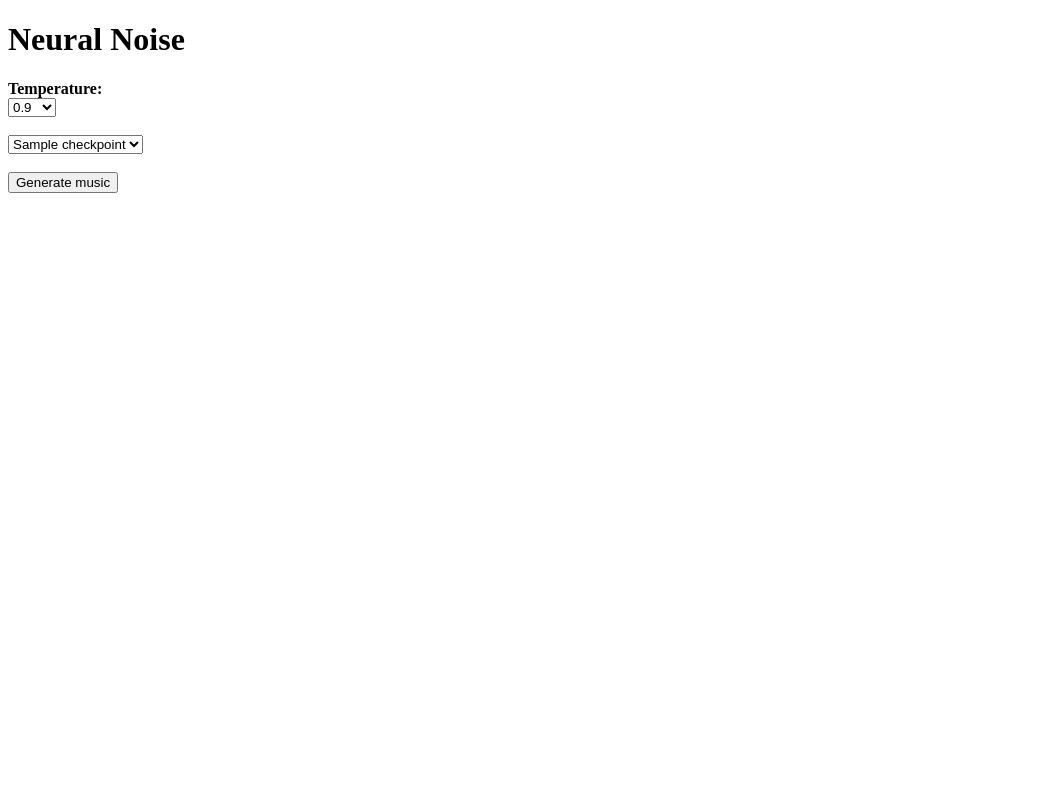
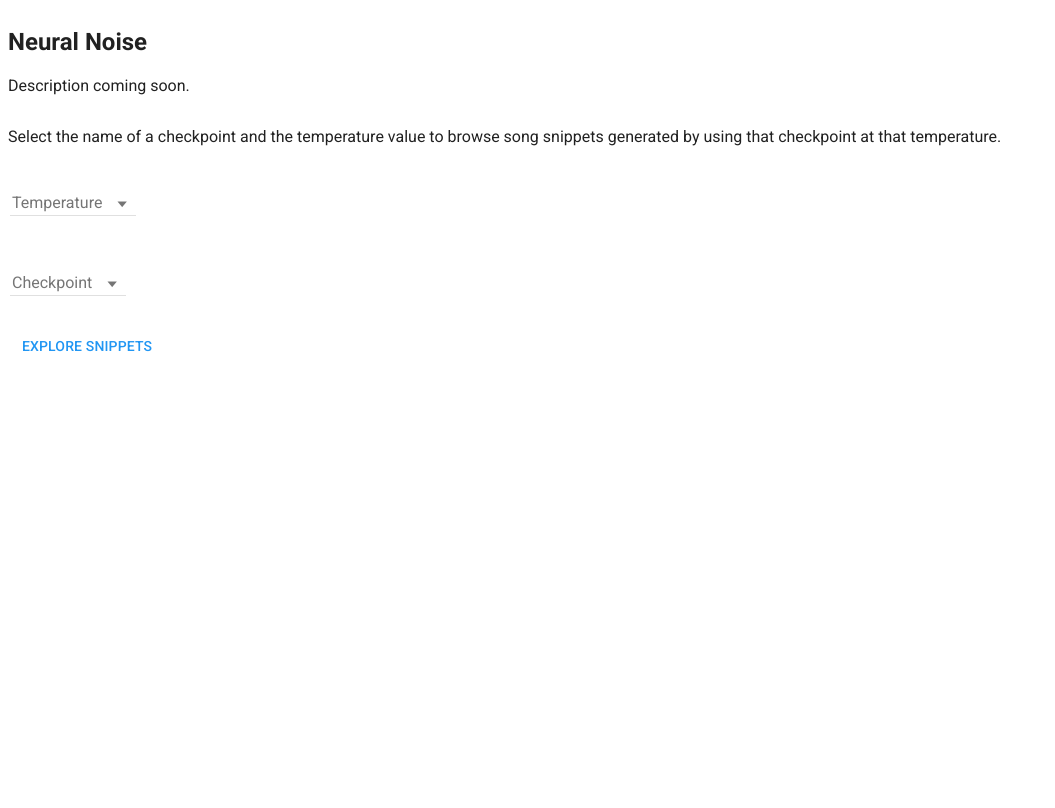
Before and after one commit to audiodude/neural-noise, a Flask app: page / in a window 1280 px wide. Shown: the whole page, without its empty margins (0-1055 px from the left). Before the commit the page ends 193 px from the top, so only its background shows below. Run offline with Flask 2, Linux system fonts and the light colour scheme; a database or web service that is not in the repository returns one stand-in record (values such as "Sample title"); some libraries are stand-ins or nearby versions.

Commit message:
Convert index page to using Angular Material.

```diff
--- a/web/app.py
+++ b/web/app.py
@@ -45,6 +45,7 @@ def random_song(checkpoint, temperature):
 @app.route('/')
 def index():
   checkpoints = [cp['name'] for cp in db.checkpoints.find({})]
+  checkpoints.append('Test')
   return flask.render_template('index.html', checkpoints=checkpoints)
 
 @app.route('/query')
@@ -53,7 +54,7 @@ def query():
   checkpoint = flask.request.args.get('checkpoint')
   song = random_song(checkpoint, temperature)
   if not song:
-    return 'Error: no songs at checkpoint=%swith temperature=%s found' % (checkpoint, temperature)
+    return 'Error: no songs at checkpoint=%s with temperature=%s found' % (checkpoint, temperature)
   return flask.redirect(flask.url_for(
     'render', checkpoint=checkpoint, id_=str(song['_id'])))
 
--- /dev/null
+++ b/web/static/js/app/main.js
@@ -0,0 +1,18 @@
+angular
+  .module('neuralNoise', ['ngMaterial'])
+  .controller('MainController', MainController)
+  .config(function($mdThemingProvider){
+    $mdThemingProvider.theme('default')
+      .primaryPalette('blue')
+      .accentPalette('green');
+  });
+
+function MainController() {
+  this.temperature = '';
+  this.checkpoint = '';
+}
+
+MainController.prototype.getRandomSong = function() {
+  window.location = ('/query?checkpoint=' + this.checkpoint + '&temperature=' +
+                     this.temperature);
+}
--- a/web/templates/index.html
+++ b/web/templates/index.html
@@ -1,28 +1,53 @@
 <!DOCTYPE html>
 <html>
 <head>
+    <meta charset="utf-8">
+    <meta http-equiv="X-UA-Compatible" content="IE=edge">
+    <meta name="description" content="">
+    <meta name="viewport" content="initial-scale=1, maximum-scale=1, user-scalable=no" />
+
+    <link rel="stylesheet" href="http://fonts.googleapis.com/css?family=Roboto:400,500,700,400italic">
+    <link rel="stylesheet" href="/static/components/angular-material/angular-material.css"/>
+
+  <script src="/static/components/angular/angular.js"></script>
+  <script src="/static/components/angular-animate/angular-animate.js"></script>
+  <script src="/static/components/angular-aria/angular-aria.js"></script>
+  <script type="text/javascript" src="/static/components/angular-material/angular-material.js"></script>
+
+  <script src="/static/js/app/main.js"></script>
 </head>
-<body>
-  <h1>Neural Noise</h1>
-  <b>Temperature:</b><br>
-  <form action="/query">
-    <select name="temperature">
-      {% for i in range(50, 105, 5) %}
-        <option value="{{i/100.0}}" {%if i == 90%}selected{%endif%}>
+<body ng-app="neuralNoise" ng-controller="MainController as main"
+      layout="row" layout-margin>
+  <div layout="column">
+    <section>
+      <h1>Neural Noise</h1>
+      <p>
+        Description coming soon.
+      </p>
+    </section>
+    <section>
+      <p>
+        Select the name of a checkpoint and the temperature value to browse song
+        snippets generated by using that checkpoint at that temperature.
+      </p>
+      <md-select placeholder="Temperature" ng-model="main.temperature">
+        {% for i in range(50, 105, 5): %}
+        <md-option value="{{i/100.0}}">
           {{i/100.0}}
-        </option>
-      {% endfor %}
-    </select>
-    <br>
-    <br>
-    <select name="checkpoint">
-      {% for cp in checkpoints %}
-        <option value="{{ cp }}">{{ cp }}</option>
-      {% endfor %}
-    </select>
-    <br>
-    <br>
-    <input type="submit" value="Generate music"/>
-  </form>
+        </md-option>
+        {% endfor %}
+      </md-select>
+
+      <md-select placeholder="Checkpoint" ng-model="main.checkpoint">
+        {% for cp in checkpoints %}
+        <md-option value="{{ cp }}">{{ cp }}</option>
+        {% endfor %}
+      </md-select>
+
+      <md-button class="md-primary" ng-click="main.getRandomSong()">
+        Explore snippets
+      </md-button>
+    </section>
+  </div>
 </body>
 </html>
```
